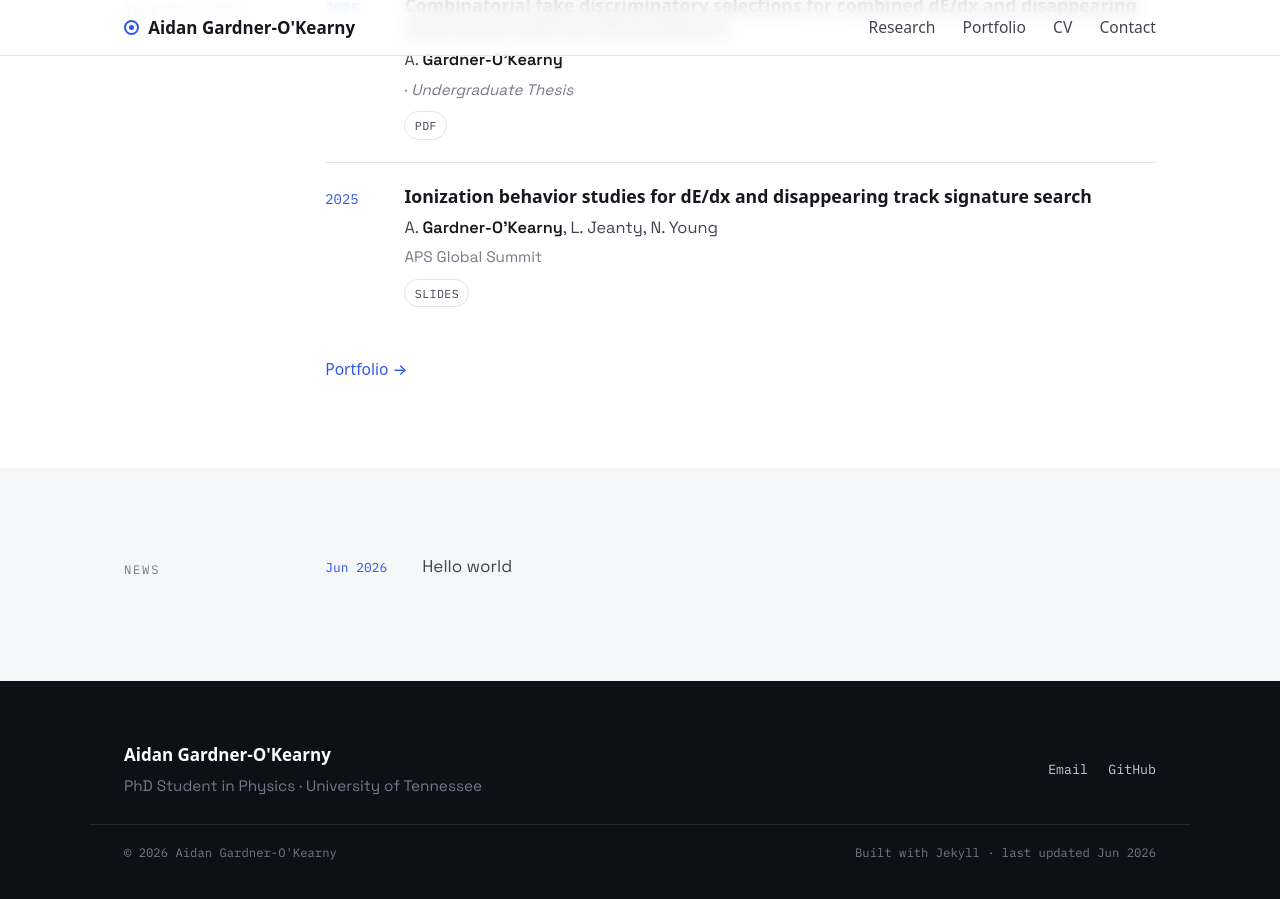
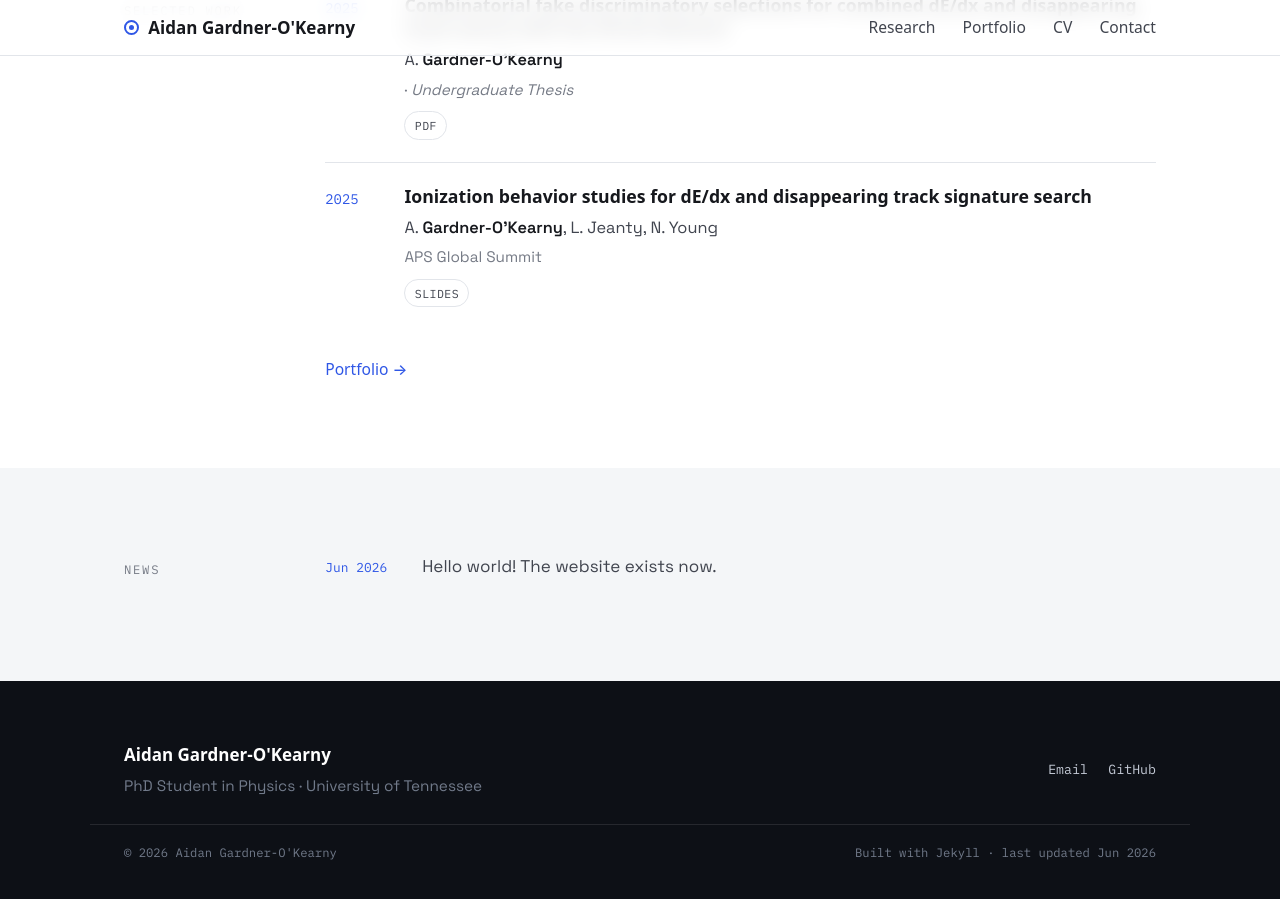
Before and after one commit to aidangardnerokearny/aidangardnerokearny.github.io, a Jekyll site: the page built from index.html, in a window 1280 px wide and 900 px high, scrolled down 1743 px. Built offline with Jekyll 4.4.1, drawn with Linux system fonts in a browser that asks for light colours.

Commit message:
Updating

```diff
--- a/_data/news.yml
+++ b/_data/news.yml
@@ -6,4 +6,4 @@
 
 
 - date: 2026-06-19
-  text: "Hello world"
+  text: "Hello world! The website exists now."
```
